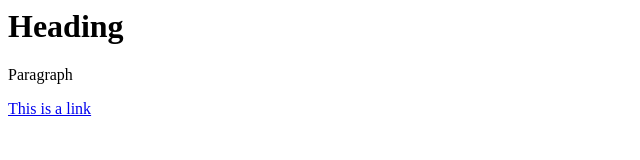
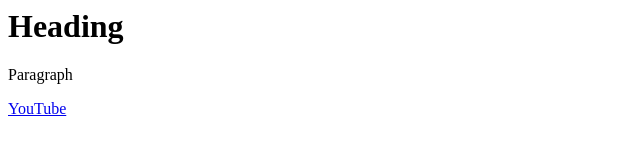
Before and after one commit to CodyNotFound0402/CodyNotFound0402.github.io, a plain HTML site: page index.html in a window 1280 px wide. Shown: the full height of the page, 0-640 px from the left. Drawn offline with Linux system fonts and the light colour scheme.

Commit message:
Update index.html

```diff
--- a/index.html
+++ b/index.html
@@ -5,6 +5,6 @@
   <body>
 <h1>Heading</h1>
 <p>Paragraph</p>
-<a href="thecodersgroup.github.io">This is a link</a>
+<a href="https://www.youtube.com">YouTube</a>
   </body>
 </html>
```
